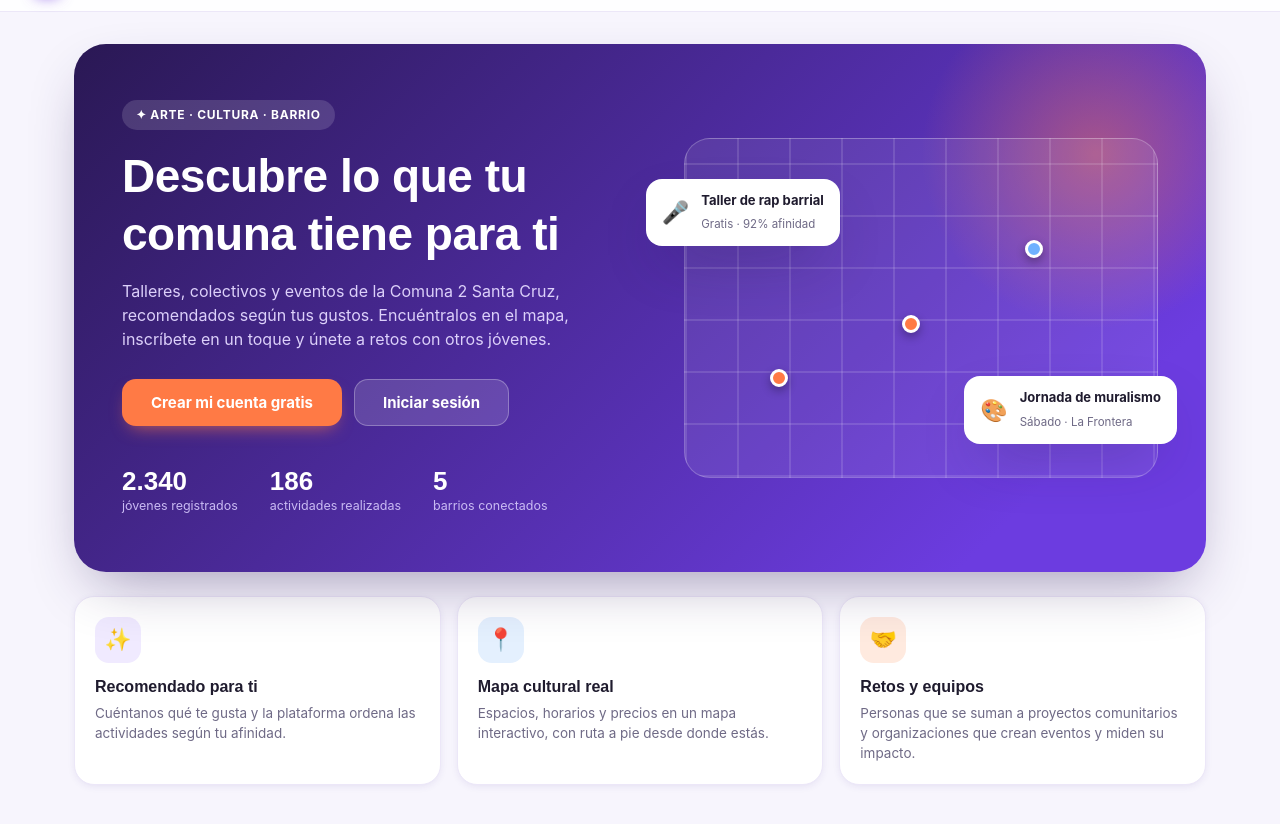
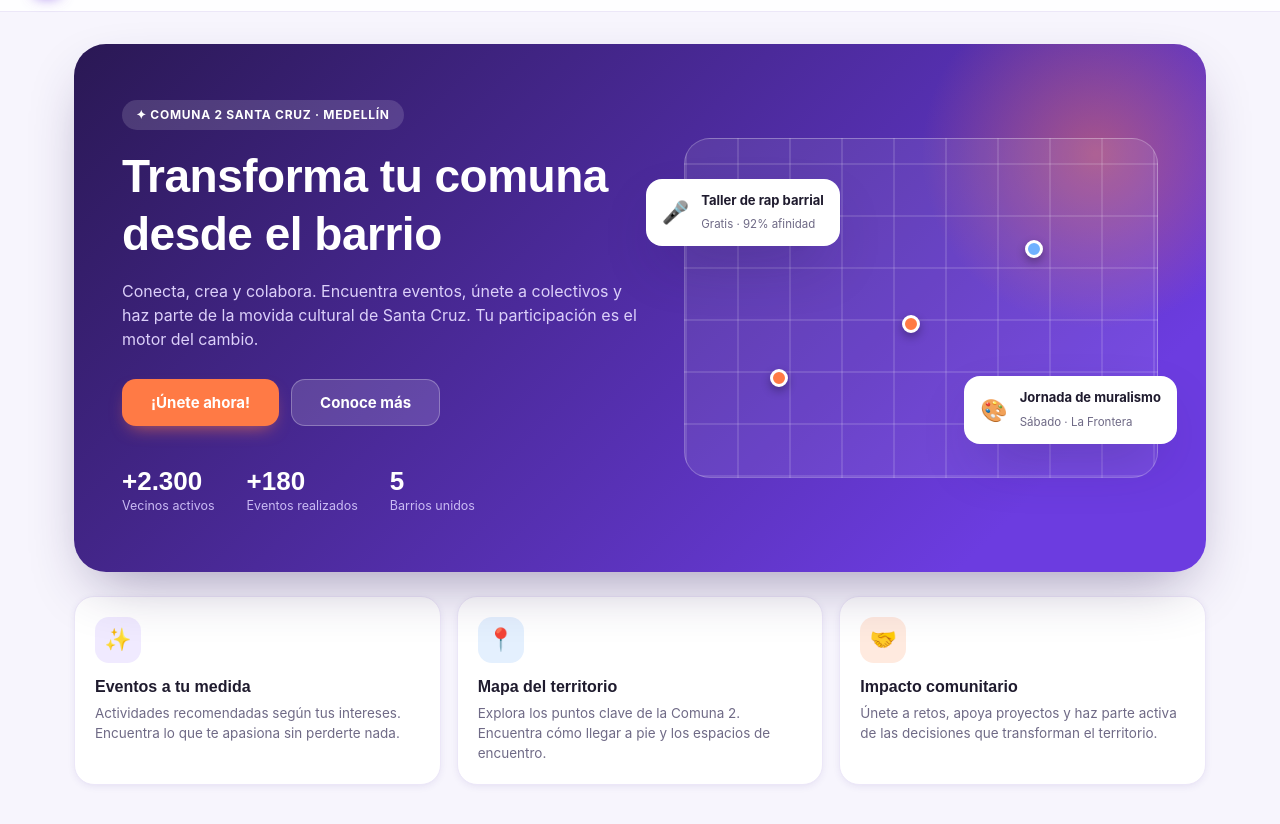
Before and after one commit to AlejoR147/Voces-de-la-dos, a website built with Vite: page index.html in a window 1280 px wide. Shown: the part 56-880 px from the top of the page. Built offline with nearby package versions, Linux system fonts and the light colour scheme.

Commit message:
feat: setup design skills and update welcome page

```diff
--- a/src/features/bienvenida/bienvenida.html
+++ b/src/features/bienvenida/bienvenida.html
@@ -1,17 +1,17 @@
 <div class="landing" id="landing">
   <section class="hero">
     <div class="hero-copy">
-      <span class="hero-tag">✦ Arte · Cultura · Barrio</span>
-      <h1>Descubre lo que tu comuna tiene para ti</h1>
-      <p>Talleres, colectivos y eventos de la Comuna 2 Santa Cruz, recomendados según tus gustos. Encuéntralos en el mapa, inscríbete en un toque y únete a retos con otros jóvenes.</p>
+      <span class="hero-tag">✦ Comuna 2 Santa Cruz · Medellín</span>
+      <h1>Transforma tu comuna desde el barrio</h1>
+      <p>Conecta, crea y colabora. Encuentra eventos, únete a colectivos y haz parte de la movida cultural de Santa Cruz. Tu participación es el motor del cambio.</p>
       <div class="hero-actions">
-        <button class="btn btn-accent btn-lg" type="button" data-start>Crear mi cuenta gratis</button>
-        <a class="btn btn-lg btn-ghost-light" href="#acceso">Iniciar sesión</a>
+        <button class="btn btn-accent btn-lg" type="button" data-start>¡Únete ahora!</button>
+        <a class="btn btn-lg btn-ghost-light" href="#acceso">Conoce más</a>
       </div>
       <ul class="hero-stats">
-        <li><b>2.340</b><span>jóvenes registrados</span></li>
-        <li><b>186</b><span>actividades realizadas</span></li>
-        <li><b>5</b><span>barrios conectados</span></li>
+        <li><b>+2.300</b><span>Vecinos activos</span></li>
+        <li><b>+180</b><span>Eventos realizados</span></li>
+        <li><b>5</b><span>Barrios unidos</span></li>
       </ul>
     </div>
     <div class="hero-visual" aria-hidden="true">
@@ -30,18 +30,18 @@
   <section class="features">
     <article class="card feature">
       <span class="feature-icon feature-icon--purple">✨</span>
-      <h3>Recomendado para ti</h3>
-      <p>Cuéntanos qué te gusta y la plataforma ordena las actividades según tu afinidad.</p>
+      <h3>Eventos a tu medida</h3>
+      <p>Actividades recomendadas según tus intereses. Encuentra lo que te apasiona sin perderte nada.</p>
     </article>
     <article class="card feature">
       <span class="feature-icon feature-icon--blue">📍</span>
-      <h3>Mapa cultural real</h3>
-      <p>Espacios, horarios y precios en un mapa interactivo, con ruta a pie desde donde estás.</p>
+      <h3>Mapa del territorio</h3>
+      <p>Explora los puntos clave de la Comuna 2. Encuentra cómo llegar a pie y los espacios de encuentro.</p>
     </article>
     <article class="card feature">
       <span class="feature-icon feature-icon--orange">🤝</span>
-      <h3>Retos y equipos</h3>
-      <p>Personas que se suman a proyectos comunitarios y organizaciones que crean eventos y miden su impacto.</p>
+      <h3>Impacto comunitario</h3>
+      <p>Únete a retos, apoya proyectos y haz parte activa de las decisiones que transforman el territorio.</p>
     </article>
   </section>
 </div>
```
Also changed, not shown: .opencode/skills/diseno-paginas-web/SKILL.md, .opencode/skills/frontend-design/SKILL.md (added).
